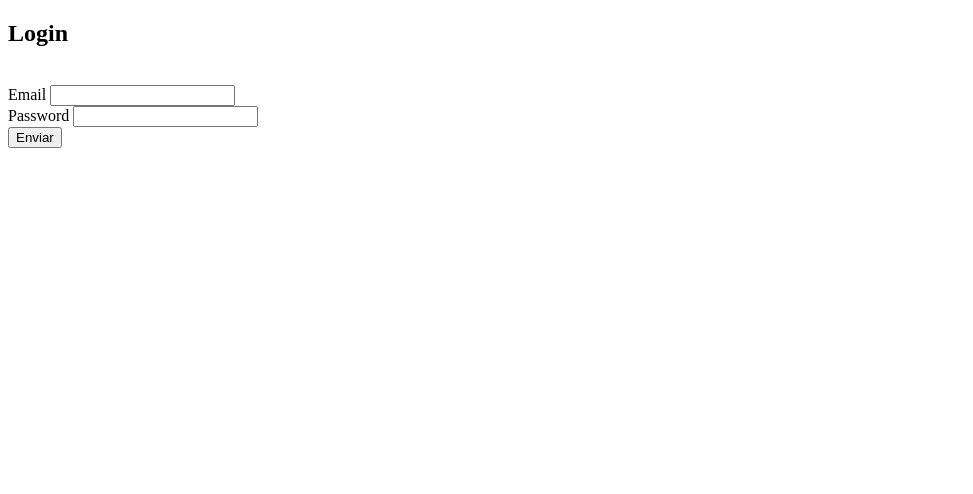
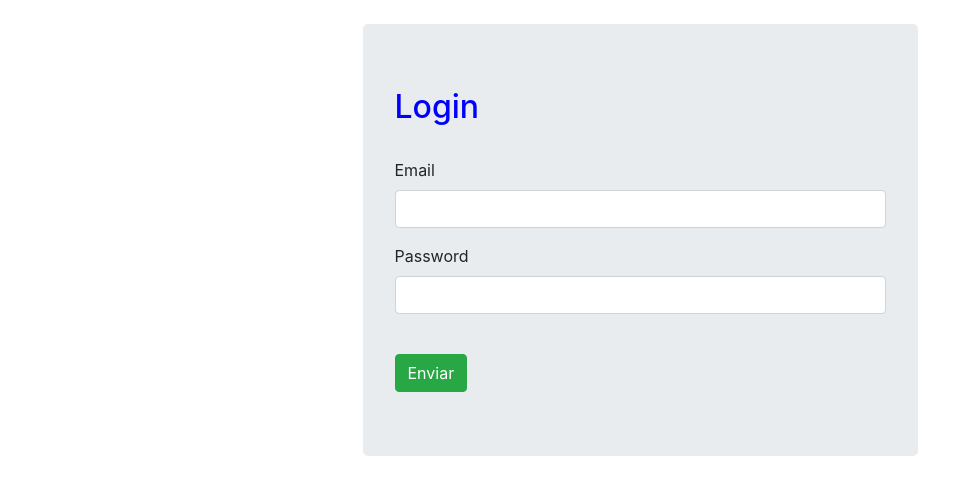
Before and after one commit to chiaracx/TP2_tpfinal, a website: page public/login.html in a window 1280 px wide. Shown: the whole page, without its empty margins (0-973 px from the left). Drawn offline with nearby package versions, Linux system fonts and the light colour scheme.

Commit message:
server.js

```diff
--- a/public/login.html
+++ b/public/login.html
@@ -1,13 +1,22 @@
 <!DOCTYPE html>
 <html lang="en">
+
 <head>
     <meta charset="UTF-8">
     <meta name="viewport" content="width=device-width, initial-scale=1.0">
     <title>Login</title>
+    <link rel="stylesheet" href="https://cdn.jsdelivr.net/npm/bootstrap@4.6.2/dist/css/bootstrap.min.css"
+        integrity="sha384-xOolHFLEh07PJGoPkLv1IbcEPTNtaed2xpHsD9ESMhqIYd0nLMwNLD69Npy4HI+N" crossorigin="anonymous">
+    <style>
+        h2 {
+            color: blue;
+        }
+    </style>
 </head>
+
 <body>
     <div class="container mt-4">
-        <div class="jumbotron w-75 m-auto">
+        <div class="jumbotron w-50 m-auto">
             <h2>Login</h2>
             <br>
 
@@ -32,4 +41,5 @@
         </div>
     </div>
 </body>
+
 </html>
--- a/server.js
+++ b/server.js
@@ -1,10 +1,10 @@
 import express from 'express'
+import config from './config.js'
+import CnxMongoDB from './model/DBMongo.js'
 import RouterPaciente from './router/pacienteRouter.js'
-import config from './config.js'
 import RouterProfesional from './router/profesionalRouter.js'
 import RouterUser from './router/userRouter.js'
 import RouterEmail from './router/emailRouter.js'
-import CnxMongoDB from './model/DBMongo.js'
 
 const app = express()
 app.use(express.json())
```
